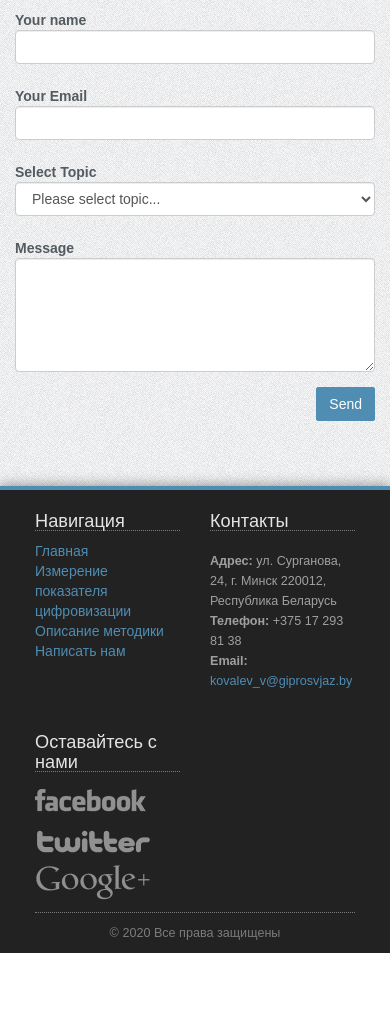
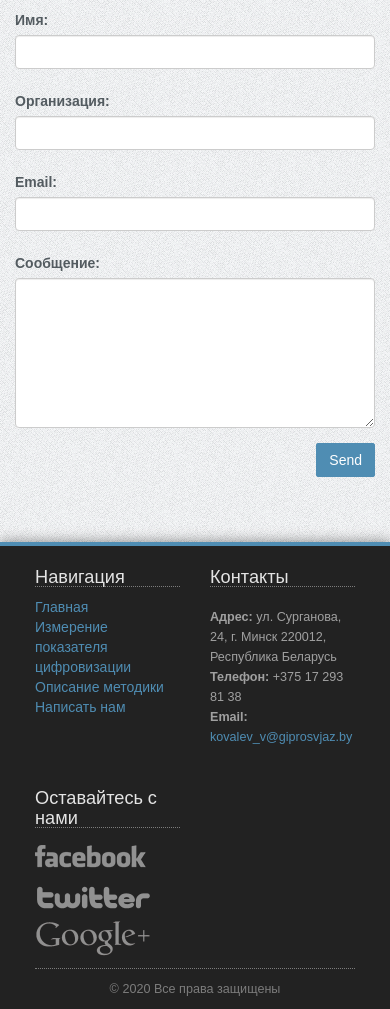
Before and after one commit to VasiliKavaleu/digitalization, a Django app: page /contact_us in a window 390 px wide. Shown: the part 899-1908 px from the top of the page. Before the commit the page ends 1852 px from the top, so only its background shows below. Run offline with Django 3.2, Linux system fonts and the light colour scheme; some libraries are stand-ins or nearby versions.

Commit message:
sending email

```diff
--- a/indicators/forms.py
+++ b/indicators/forms.py
@@ -3,3 +3,21 @@ from django import forms
 
 class ChooseDegreeForm(forms.Form):
 	copy = forms.BooleanField(required=False, label='Выбрать')
+
+
+class ContactForm(forms.Form):
+	name = forms.CharField(max_length=100, label='Имя', widget=forms.TextInput(
+		attrs={'class': 'form-control'}
+	))
+
+	organisation = forms.CharField(max_length=254, label='Организация', widget=forms.TextInput(
+		attrs={'class': 'form-control'}
+	))
+
+	email = forms.EmailField(max_length=254, label='Email', help_text='Это поле обязательно', widget=forms.EmailInput(
+		attrs={'class': 'form-control'}
+	))
+
+	message = forms.CharField(label='Сообщение', widget=forms.Textarea(
+		attrs={'class': 'form-control'}
+	))
--- a/indicators/templates/contact.html
+++ b/indicators/templates/contact.html
@@ -34,36 +34,18 @@
 	        			<!-- Contact Form -->
 	        			<h3>Написать нам</h3>
 	        			<div class="contact-form-wrapper">
-		        			<form class="form-horizontal" role="form">
-		        				 <div class="form-group">
-		        				 	<label for="Name" class="col-sm-3 control-label"><b>Your name</b></label>
-		        				 	<div class="col-sm-9">
-										<input class="form-control" id="Name" type="text" placeholder="">
-									</div>
-								</div>
-								<div class="form-group">
-									<label for="contact-email" class="col-sm-3 control-label"><b>Your Email</b></label>
-									<div class="col-sm-9">
-										<input class="form-control" id="contact-email" type="text" placeholder="">
-									</div>
-								</div>
-								<div class="form-group">
-									<label for="contact-message" class="col-sm-3 control-label"><b>Select Topic</b></label>
-									<div class="col-sm-9">
-										<select class="form-control" id="prependedInput">
-											<option>Please select topic...</option>
-											<option>General</option>
-											<option>Services</option>
-											<option>Orders</option>
-										</select>
-									</div>
-								</div>
-								<div class="form-group">
-									<label for="contact-message" class="col-sm-3 control-label"><b>Message</b></label>
-									<div class="col-sm-9">
-										<textarea class="form-control" rows="5" id="contact-message"></textarea>
-									</div>
-								</div>
+		        			<form class="form-horizontal" role="form" method="POST" action="{% url 'contact_us' %}" >
+								{% csrf_token %}
+									{% for field in form %}
+										 <div class="form-group">
+											<div class="col-sm-3 control-label">
+												{{ field.label_tag }}
+											</div>
+											<div class="col-sm-9">
+											 {{ field }}
+											</div>
+										 </div>
+								 	{% endfor %}
 								<div class="form-group">
 									<div class="col-sm-12">
 										<button type="submit" class="btn pull-right">Send</button>
@@ -75,5 +57,12 @@
 	        		</div>
 	        	</div>
 	    	</div>
+			{% if messages %}
+				{% for message in messages %}
+					<div class="alert alert-success" role="alert">
+						{{ message }}
+					</div>
+				{% endfor %}
+			{% endif %}
 	    </div>
 {% endblock %}
--- a/indicators/templates/main.html
+++ b/indicators/templates/main.html
@@ -147,7 +147,7 @@
 				<div class="row">
 					<div class="col-md-12">
 						<div class="calltoaction-wrapper">
-							<h3>Рассчитать показатель цифровизации </h3> <a href="{% url 'choose_indicator' %}" class="btn btn-orange">Рассчитать</a>
+							<a href="{% url 'choose_indicator' %}" class="btn-main btn-secondary">Рассчитать показатель цифровизации</a>
 						</div>
 					</div>
 				</div>
@@ -158,7 +158,7 @@
 		<!-- Our Clients -->
 	    <div class="section">
 	    	<div class="container">
-	    		<h2>Платформа применима для организаций/предприятий отраслей и функциональных сфер Республики Беларусь</h2>
+	    		<h2>Методика расчета применима для организаций/предприятий отраслей и функциональных сфер Республики Беларусь</h2>
 				<div class="clients-logo-wrapper text-center row">
 					<div class="col-lg-2 col-md-1 col-sm-3 col-xs-6">Образование и наука</div>
 					<div class="col-lg-2 col-md-1 col-sm-3 col-xs-6">Сельское хозяйство</div>
--- a/indicators/views.py
+++ b/indicators/views.py
@@ -1,8 +1,11 @@
 from django.shortcuts import render, redirect
 from django.conf import settings
+from django.core.mail import send_mail, BadHeaderError
+from django.contrib import messages
 
 from set.set import Set
 from .models import Degree
+from .forms import ContactForm
 
 
 def main(request):
@@ -18,4 +21,26 @@ def choose_indicator(request):
     return redirect('account:login_user')
 
 def contact_us(request):
-    return render(request, 'contact.html')
+    """Sending email."""
+    if request.method == 'POST':
+        form = ContactForm(request.POST)
+        if form.is_valid():
+            name = form.cleaned_data['name']
+            organisation = form.cleaned_data['organisation']
+            email = form.cleaned_data['email']
+            message_in = form.cleaned_data['message']
+
+            recipients = ['WASILIY10K@yandex.ru']
+            subject = 'Портал цифровизации'
+            message_out = name + '\n' + email + '\n' + organisation + '\n' + '\n' + message_in
+
+            try:
+                send_mail(subject, message_out, settings.EMAIL_HOST_USER, recipients)
+            except BadHeaderError:
+                return redirect('contact_us')
+            else:
+                messages.success(request, 'Сообщение успешно отправлено!')
+                return redirect('contact_us')
+    else:
+        form = ContactForm()
+    return render(request, 'contact.html', {'form': form})
--- a/static/css/additional-style.css
+++ b/static/css/additional-style.css
@@ -128,3 +128,99 @@ h4.sb-menu-title:hover {
 iframe#map {
     width: 650px;
 }
+
+textarea#id_message {
+    height: 150px;
+}
+
+
+
+/* Main Button */
+ .btn-main {
+ border-radius: 100px;
+ font-size: 13px;
+ font-weight: bold;
+ letter-spacing: 1px;
+ padding: 17px 39px;
+ text-shadow: 1px 1px 1px rgba(0, 0, 0, 0.14);
+ text-transform: uppercase;
+ box-shadow: 0 4px 9px 0 rgba(0, 0, 0, 0.2);
+ color: antiquewhite;
+}
+
+ .btn-secondary{
+ /* Permalink - use to edit and share this gradient: http://colorzilla.com/gradient-editor/#797b7f+0,b5b8bf+50,8e9397+51,8e9397+71,828589+100 */
+ background: #797b7f;
+ /* Old browsers */
+ background: -moz-linear-gradient(-45deg, #797b7f 0%, #b5b8bf 50%, #8e9397 51%, #8e9397 71%, #828589 100%);
+ /* FF3.6-15 */
+ background: -webkit-linear-gradient(-45deg, #797b7f 0%,#b5b8bf 50%,#8e9397 51%,#8e9397 71%,#828589 100%);
+ /* Chrome10-25,Safari5.1-6 */
+ background: linear-gradient(135deg, #797b7f 0%,#b5b8bf 50%,#8e9397 51%,#8e9397 71%,#828589 100%);
+ /* W3C, IE10+, FF16+, Chrome26+, Opera12+, Safari7+ */
+ filter: progid:DXImageTransform.Microsoft.gradient( startColorstr='#797b7f', endColorstr='#828589',GradientType=1 );
+ /* IE6-9 fallback on horizontal gradient */
+ background-size: 400% 400%;
+ -webkit-animation: AnimationName 3s ease infinite;
+ -moz-animation: AnimationName 3s ease infinite;
+ animation: AnimationName 3s ease infinite;
+ -webkit-animation: AnimationName 3s ease infinite;
+ -moz-animation: AnimationName 3s ease infinite;
+ animation: AnimationName 3s ease infinite;
+ border: medium none;
+}
+
+ @-webkit-keyframes AnimationName {
+ 0%{
+ background-position:0% 31%
+ }
+ 50%{
+ background-position:100% 70%
+ }
+ 100%{
+ background-position:0% 31%
+ }
+}
+ @-moz-keyframes AnimationName {
+ 0%{
+ background-position:0% 31%
+ }
+ 50%{
+ background-position:100% 70%
+ }
+ 100%{
+ background-position:0% 31%
+ }
+}
+ @keyframes AnimationName {
+ 0%{
+ background-position:0% 31%
+ }
+ 50%{
+ background-position:100% 70%
+ }
+ 100%{
+ background-position:0% 31%
+ }
+}
+ .btn-outline-light:hover{
+ color: #3f345f;
+}
+ .btn-outline-warning:hover{
+ color: #ffffff;
+}
+ .btn-sm {
+ font-size: 12px;
+ padding: 11px 25px;
+}
+ .elements-page-btn .btn {
+ margin: 6px 3px;
+}
+
+a.btn-main.btn-secondary:hover {
+    color: mintcream;
+}
+
+.col-md-6.wrapper-result-btn {
+    margin-top: 30px;
+}
```
Also changed, not shown: calculating/templates/result1.html (+29 -3 lines), config/settings.py (+7 -0 lines), calculating/forms.py (line endings or trailing spaces), calculating/templates/saved_result.html (indentation only), 1 other file.
